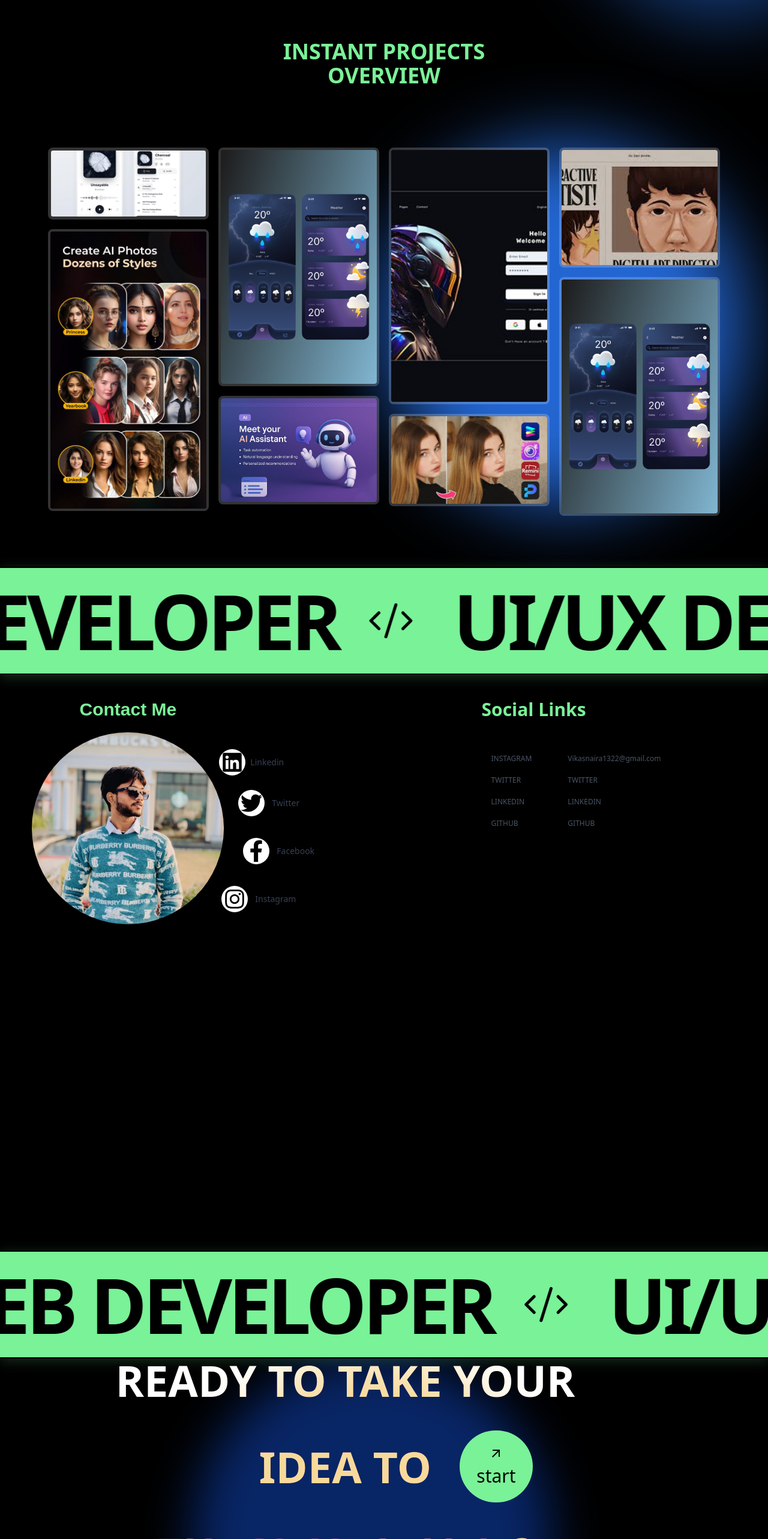
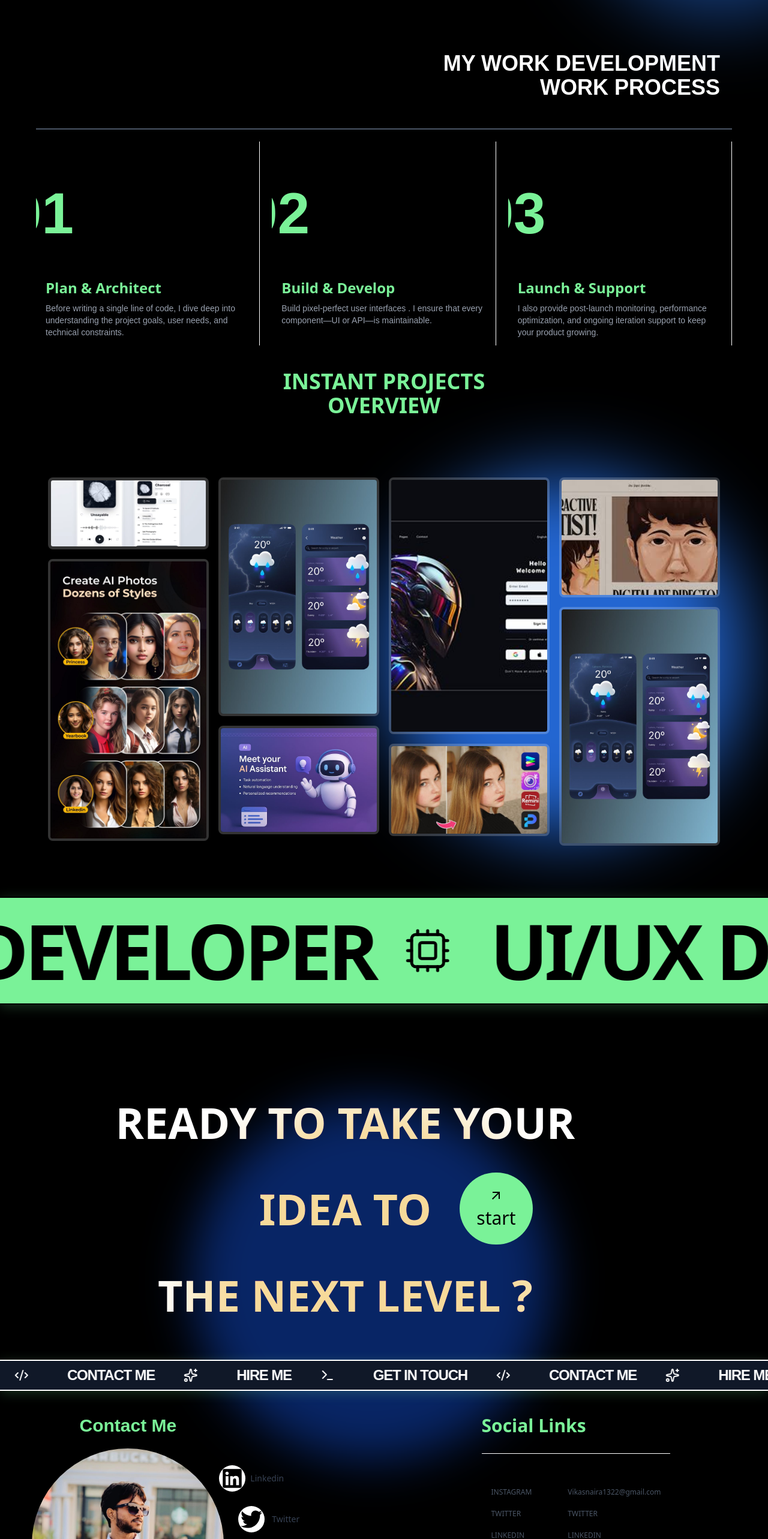
Before and after one commit to vikasnaira/My-Portfolio, a React (Vite) app: page / in a window 1280 px wide. Shown: the part 1534-4100 px from the top of the page at 60% size. Built offline with nearby package versions, Linux system fonts and the light colour scheme; a web font is replaced by a local one.

Commit message:
add work process section

```diff
--- a/src/Components/Contact.jsx
+++ b/src/Components/Contact.jsx
@@ -5,15 +5,15 @@ import { motion } from 'framer-motion';
 import Social from './Tools/Social';
 const Contact = () => {
   return (
-    <article className='h-screen  w-full flex md:flex-row flex-col items-center md:items-start text-white justify-between  font-bold'>
-    <div className="Contact w-1/3  mt-10 flex flex-col items-center j gap-5">
-    <MagneticButton children={"Contact Me"} className="text-3xl vk text-[#7AF298]"/>
+    <article className='h-screen w-full flex md:flex-row flex-col items-center md:items-start text-white justify-between  font-bold'>
+    <div className="Contact w-1/3  mt-10 flex flex-col items-center  gap-5">
+    <MagneticButton children={"Contact Me"} className="text-3xl vk text-nowrap text-[#7AF298]"/>
     <div className=" rounded-full overflow-hidden md:h-80 z-2 md:w-80 h-40 w-40 flex items-center justify-center ">
       <img src="Vikas2.jpeg" alt="" className='md:h-full object-cover md:w-full  '/>
     </div>
     </div>
 
-      <div className="flex mt-5 md:hidden gap-4">
+      <div className="flex md:hidden mt-5 gap-4">
         <button className='bg-white text-2xl text-black  p-2  rounded-full '><FaFacebookF/></button>
         <button className='bg-white text-2xl text-black  p-2  rounded-full '><FaTwitter/></button>
         <button className='bg-white text-2xl text-black  p-2  rounded-full '><FaInstagram/></button>
@@ -21,11 +21,11 @@ const Contact = () => {
       </div>
 
       <motion.div
-          initial={{ height:100, opacity: 0, rotate:90 , y:380 , x:-60 }}
-          whileInView={{rotate:0 ,y:0 ,opacity:1, x:0}}
+          initial={{ height:100, opacity: 0, x:-100,y:160, scale:0.2 }}
+          whileInView={{opacity:1, scale:1, x:0, y:0}}
           viewport={{ once:false }}
-          transition={{ duration: 0.5 }}
-          className="icons relative text-4xl hidden md:block right-25  mt-12">
+          transition={{ duration: 0.8 }}
+          className="icons relative hidden md:flex text-4xl  right-25  mt-12">
         <ul >
          <li className='p-1 absolute -left-18 top-18 flex  justify-center items-center gap-2'>
         <button className="bg-white text-black p-1 rounded-full"><FaLinkedin/></button>
@@ -50,9 +50,7 @@ const Contact = () => {
         </ul>
       </motion.div>
 
-
-
-<section className='md:w-1/2  mt-10 flex flex-col items-center w-full  gap-5'>
+<section className='md:w-1/2 mt-10 flex flex-col items-center w-full  gap-5'>
   <Social/>
 </section>
 
--- a/src/Components/Home.jsx
+++ b/src/Components/Home.jsx
@@ -5,9 +5,16 @@ import Works from './Works';
 import Contact from './Contact';
 import Lable from './Tools/Lable';
 import Footer from './Tools/Footer';
+import Procedes from './Procedes';
+import { Code2, Sparkles, Terminal, Cpu } from 'lucide-react'
 const Home = () => {
+  const serviceItems = [
+    { text: "Web Developer", icon: <Cpu className="w-16 h-16 md:w-20 md:h-20 text-black stroke-[1.5]" /> },
+    { text: "UI/UX Designer", icon: <Sparkles className="w-16 h-16 md:w-20 md:h-20 text-black stroke-[1.5]" /> }
+  ];
   return (
-    <main className='overflow-hidden bg-black w-full h-bg-red-500'>
+    <main className='overflow-hidden bg-black w-full'>
+
       <section>
         <Hero/>
       </section>
@@ -16,26 +23,27 @@ const Home = () => {
         <About/>
       </section>
 
+      <section>
+          <Procedes/>
+      </section>
 
       <section>
         <Works/>
       </section>
 
       <section>
-        <Lable/>
+        <Lable baseItems={serviceItems} text="lg:text-9xl  text-6xl" />
+      </section>
+
+
+      <section>
+        <Footer />
       </section>
 
       <section>
         <Contact/>
       </section>
 
-
-      <section>
-        <Footer/>
-      </section>
-
-
-
     </main>
   )
 }
--- a/src/Components/InstantProject.jsx
+++ b/src/Components/InstantProject.jsx
@@ -2,10 +2,10 @@ import { motion } from 'framer-motion'
 import React from 'react'
 const InstantProject = () => {
   return (
-    <article className='flex flex-col justify-center items-center gap-5 mt-10 relative w-full'>
+    <article className=' hidden md:flex flex-col justify-center items-center gap-5 mt-10 relative w-full'>
       <motion.h1
-        initial={{ y: 50, opacity: 0 }}
-        whileInView={{ y: 0, opacity: 1 }}
+        initial={{ height: 0, opacity: 0 }}
+        whileInView={{ height: 'auto', opacity: 1 }}
         viewport={{ once:false}}
         transition={{ duration: 0.5 }}
         className="text-4xl text-center font-bold overflow-hidden text-[#7AF298]">INSTANT PROJECTS <br /> OVERVIEW</motion.h1>
@@ -18,50 +18,50 @@ const InstantProject = () => {
       <div className="projectGrid z-2 columns-1 sm:columns-2 md:columns-2 lg:columns-4 md:p-20 p-10 max-w-7xl w-full mx-auto ">
 
         <motion.img
-        initial={{  opacity: 0, scale:0.9,z: -100 ,  y:50 }}
-        whileInView={{  opacity: 1 , scale:1 , y:0 ,z: 0 }}
+        initial={{  opacity: 0, scale:0.8, x:-40, }}
+        whileInView={{  opacity: 1 , scale:1 ,x:0 , }}
         viewport={{ once:false}}
         transition={{ duration: 0.5 }}
         src="Music.webp" alt="" className='w-full h-30 object-cover  border-5 border-white/20   hover:scale-103  transition-all duration-300  rounded-lg mb-4 break-inside-avoid block'/>
         <motion.img
-        initial={{  opacity: 0, scale:0.9,z: -100 ,  y:50 }}
-        whileInView={{  opacity: 1 , scale:1 , y:0 ,z: 0 }}
+        initial={{  opacity: 0, scale:0.8, x:-40, }}
+        whileInView={{  opacity: 1 , scale:1 ,x:0 , }}
         viewport={{ once:false}}
         transition={{ duration: 0.5 }}
         src="./Photos/PhotoGen.jpg" alt="" className='w-full h-auto   border-4 border-white/20  hover:scale-103  transition-all duration-300  object-cover rounded-lg mb-4 break-inside-avoid block'/>
         <motion.img
-        initial={{  opacity: 0, scale:0.9,z: -100 ,  y:50 }}
-        whileInView={{  opacity: 1 , scale:1 , y:0 ,z: 0 }}
+        initial={{  opacity: 0, scale:0.8, x:-40, }}
+        whileInView={{  opacity: 1 , scale:1 ,x:0 , }}
         viewport={{ once:false}}
         transition={{ duration: 0.5 }}
         src="./Photos/Weather.jpg" alt="" className='w-full h-auto   border-4 border-white/20   hover:scale-103  transition-all duration-300  object-cover rounded-lg mb-4 break-inside-avoid block'/>
         <motion.img
-        initial={{  opacity: 0, scale:0.9,z: -100 ,  y:50 }}
-        whileInView={{  opacity: 1 , scale:1 , y:0 ,z: 0 }}
+        initial={{  opacity: 0, scale:0.8, x:-40, }}
+        whileInView={{  opacity: 1 , scale:1 ,x:0 , }}
         viewport={{ once:false}}
         transition={{ duration: 0.5 }}
         src="./Photos/Ai.jpg" alt="" className='w-full h-auto      border-4 border-white/20    hover:scale-103  transition-all duration-300 object-cover rounded-lg mb-4 break-inside-avoid block'/>
         <motion.img
-        initial={{  opacity: 0, scale:0.9,z: -100 ,  y:50 }}
-        whileInView={{  opacity: 1 , scale:1 , y:0 ,z: 0 }}
+        initial={{  opacity: 0, scale:0.8, x:-40, }}
+        whileInView={{  opacity: 1 , scale:1 ,x:0 , }}
         viewport={{ once:false}}
         transition={{ duration: 0.5 }}
         src="./Photos/Login.jpg" alt="" className='w-full h-107    border-4 border-white/20    hover:scale-103  transition-all duration-300 object-cover rounded-lg mb-4 break-inside-avoid block '/>
         <motion.img
-        initial={{  opacity: 0, scale:0.9,z: -100 ,  y:50 }}
-        whileInView={{  opacity: 1 , scale:1 , y:0 ,z: 0 }}
+        initial={{  opacity: 0, scale:0.8, x:-40, }}
+        whileInView={{  opacity: 1 , scale:1 ,x:0 , }}
         viewport={{ once:false}}
         transition={{ duration: 0.5 }}
         src="./Photos/enh.jpg" alt="" className='w-100 h-auto     border-4 border-white/20     hover:scale-103  transition-all duration-300  object-cover rounded-lg mb-4 break-inside-avoid block '/>
         <motion.img
-        initial={{  opacity: 0, scale:0.9,z: -100 ,  y:50 }}
-        whileInView={{  opacity: 1 , scale:1 , y:0 ,z: 0 }}
+        initial={{  opacity: 0, scale:0.8, x:-40, }}
+        whileInView={{  opacity: 1 , scale:1 ,x:0 , }}
         viewport={{ once:false}}
         transition={{ duration: 0.5 }}
         src="./Photos/vk.jfif" alt="" className='w-full h-50     border-4 border-white/20      hover:scale-103  transition-all duration-300  object-cover rounded-lg mb-4 break-inside-avoid block'/>
         <motion.img
-        initial={{  opacity: 0, scale:0.9,z: -100 ,  y:50 }}
-        whileInView={{  opacity: 1 , scale:1 , y:0 ,z: 0 }}
+        initial={{  opacity: 0, scale:0.8, x:-40, }}
+        whileInView={{  opacity: 1 , scale:1 ,x:0 , }}
         viewport={{ once:false}}
         transition={{ duration: 0.5 }}
         src="./Photos/Weather.jpg" alt="" className='w-full  border-4 border-white/20       hover:scale-103  transition-all duration-300  h-auto object-cover rounded-lg mb-4 break-inside-avoid block'/>
--- a/src/Components/Navbar.jsx
+++ b/src/Components/Navbar.jsx
@@ -15,7 +15,7 @@ const Navbar = () => {
                <Link to="/"><MagneticButton children={"Home"}/></Link>
                <Link to="/about"><MagneticButton children={"About"}/></Link>
         </div>
-            <RxComponent1 className='tet-white text-xl md:hidden'/>
+            <RxComponent1 className='text-white text-xl md:hidden'/>
     </div>
   )
 }
--- /dev/null
+++ b/src/Components/Procedes.jsx
@@ -0,0 +1,24 @@
+import React from 'react'
+import ProTile from './Tools/ProTile'
+import { motion } from 'framer-motion'
+motion
+const Procedes = () => {
+  return (
+    <motion.article
+    initial={{opacity:0, y:50}}
+    whileInView={{opacity:1, y:0}}
+    viewport={{once:false}}
+    transition={{duration:0.5}}
+    className="flex flex-col mt-10 px-6 md:px-15">
+      <h1 className='md:text-4xl text-2xl   text-white md:text-right font-bold vk md:p-5'>MY WORK DEVELOPMENT <br /> WORK PROCESS</h1>
+      <hr className="border-gray-600 mt-7 border-1" />
+      <div className="grid md:grid-cols-3  gap-5 grid-cols-1 mt-5 ">
+      <ProTile Num="01" Heading="Plan & Architect" Description="Before writing a single line of code, I dive deep into understanding the project goals, user needs, and technical constraints." />
+      <ProTile Num="02" Heading="Build & Develop" Description="Build pixel-perfect user interfaces . I ensure that every component—UI or API—is maintainable." />
+      <ProTile Num="03" Heading="Launch & Support" Description="I also provide post-launch monitoring, performance optimization, and ongoing iteration support to keep your product growing." />
+      </div>
+    </motion.article>
+  )
+}
+
+export default Procedes
--- a/src/Components/Tools/Footer.jsx
+++ b/src/Components/Tools/Footer.jsx
@@ -2,15 +2,17 @@ import React from 'react'
 import MagneticButton from './Magnetbutton'
 import { MdArrowOutward } from "react-icons/md";
 import Lable from './Lable';
-
+import { Code2, Sparkles, Terminal, Cpu } from 'lucide-react'
 
 const Footer = () => {
+  const techItems = [
+    { text: "Get in Touch", icon: <Code2  /> },
+    { text: "Contact Me ", icon: <Sparkles /> },
+    { text: "Hire Me", icon: <Terminal/> }
+  ];
   return (
     <article className='text-2xl  mt-40 relative'>
 
-      <section>
-        <Lable/>
-      </section>
 
       <div className='
       absolute
@@ -33,6 +35,14 @@ const Footer = () => {
         <hr className='w-full mt-2 bg-gray-500'/>
         <h1>{"/>"}</h1>
        </div>
+
+
+
+      <section>
+       <Lable baseItems={techItems} className="bg-gray-900 border-white text-white h-10" text="vk  text-white md:text-2xl"  />
+      </section>
+
+
     </article>
   )
 }
--- a/src/Components/Tools/Lable.jsx
+++ b/src/Components/Tools/Lable.jsx
@@ -1,9 +1,8 @@
 import React, { useRef, useState } from 'react'
 import { motion, useScroll, useTransform, useSpring } from 'framer-motion'
-// Professional modern icons import kiye
-import { Code2, Sparkles, Terminal, Cpu } from 'lucide-react'
 
-const Lable = () => {
+// defaultItems rkhe hain taaki agar aap props na bhi bhejo, toh ye crash na ho
+const Label = ({ baseItems = [] , className = "" , text = "" }) => {
   const containerRef = useRef(null);
   const [hoverOffset, setHoverOffset] = useState(0);
 
@@ -12,44 +11,47 @@ const Lable = () => {
     offset: ["start end", "end start"]
   });
 
-
   const scrollX = useTransform(scrollYProgress, [0, 1], [0, -1000]);
   const combinedX = useTransform(scrollX, (latestScroll) => latestScroll + hoverOffset);
-
-
   const smoothX = useSpring(combinedX, { stiffness: 80, damping: 25 });
 
+  // Marquee smooth chale isliye items ko repeat karna zaroori hota hai
+  // Agar kam items hain toh hum unhe 3-4 baar repeat kar dete hain
+  const repeatedItems = baseItems.length > 0
+    ? Array(4).fill(baseItems).flat()
+    : [];
 
-  const marqueeItems = [
-    { text: "Web Developer", icon: <Code2 className="w-16 h-16 md:w-20 md:h-20 text-black stroke-[1.5]" /> },
-    { text: "UI/UX Designer", icon: <Sparkles className="w-16 h-16 md:w-20 md:h-20 text-black stroke-[1.5]" /> },];
-
-  const repeatedItems = [...marqueeItems];
+  if (repeatedItems.length === 0) return null; // Agar koi data nahi hai toh kuch render nahi hoga
 
   return (
-    <div
+    <motion.div
+    initial={{ opacity: 0 ,y:50}}
+    whileInView={{ opacity: 1 ,y:0}}
+    transition={{ duration: 0.5 }}
       ref={containerRef}
       onMouseEnter={() => setHoverOffset(-200)}
       onMouseLeave={() => setHoverOffset(0)}
-      className='w-full border-y-2 border-black py-6 z-99 bg-[#7AF298] overflow-x-hidden cursor-pointer select-none relative flex items-center shadow-[0_4px_20px_rgba(122,242,152,0.2)]'
+      className={` ${className} w-full border-y-2 border-black py-6 z-1 overflow-y-hidden bg-[#7AF298] overflow-x-hidden cursor-pointer select-none relative flex items-center shadow-[0_4px_20px_rgba(122,242,152,0.2)]`}
     >
         <motion.div
           style={{ x: smoothX }}
           className='flex items-center gap-16 whitespace-nowrap will-change-transform'
         >
           {repeatedItems.map((item, index) => (
-            <div key={index} className="flex items-center gap-12">
-              <h1 className='text-7xl md:text-8xl lg:text-9xl text-black font-extrabold tracking-tighter uppercase'>
+            <div key={index} className="flex items-center gap-12 group"> {/* group class add ki taaki icon rotate work kare */}
+              <h1 className={` ${text} text-black font-extrabold tracking-tighter uppercase`}>
                 {item.text}
               </h1>
-              <div className="flex items-center justify-center transform group-hover:rotate-12 transition-transform duration-300">
-                {item.icon}
-              </div>
+              {item.icon && (
+                <div className="flex items-center justify-center transform group-hover:rotate-12 transition-transform duration-300">
+                  {item.icon}
+                </div>
+              )}
             </div>
           ))}
         </motion.div>
-    </div>
+    </motion.div>
   )
 }
 
-export default Lable
+export default Label;
--- /dev/null
+++ b/src/Components/Tools/ProTile.jsx
@@ -0,0 +1,18 @@
+import { motion } from 'framer-motion'
+import React from 'react'
+const ProTile = ({Num="", Heading="", Description=""}) => {
+  return (
+    <motion.article
+    initial={{opacity:0, y:50}}
+    whileInView={{opacity:1, y:0}}
+    viewport={{once:false}}
+    transition={{duration:0.5}}
+     className='text-white overflow-hidden md:border-b-0 border-b py-3 md:px-4 px-0 md:border-r'>
+    <h1 className="text-8xl py-15 w-fit md:-translate-x-15 -translate-x-10  font-bold vk text-[#7AF298]">{Num}</h1>
+    <h2 className="text-2xl font-bold mb-2 text-[#7AF298]">{Heading}</h2>
+    <p className="text-gray-400 text-sm  vk">{Description}</p>
+    </motion.article>
+  )
+}
+
+export default ProTile
--- a/src/Components/Tools/Social.jsx
+++ b/src/Components/Tools/Social.jsx
@@ -2,9 +2,21 @@ import React from 'react'
 
 const Social = () => {
   return (
-    <article className="relative flex flex-col  items-center md:items-start w-full md:w-fit">
-        <h1 className='text-3xl text-[#7AF298] font-bold w-fit bg-black' >Social Links</h1>
-        <div className="flex  justify-between md:justify-center md:w-fit w-full p-4 items-center md:items-start md:gap-15">
+    <article className="relative flex flex-col px-4 items-center md:items-start w-full md:w-fit">
+
+
+      <hr className=' bg-gray-500 w-full md:hidden'/>
+
+      <div className='flex md:hidden py-5 text-xs justify-between font-thin w-full p-2'>
+        <button>+91 8198947026</button>
+        <button>Vikasnaira1322@gmail.com</button>
+      </div>
+
+
+        <h1 className='text-3xl text-[#7AF298] font-bold w-fit hidden md:block' >Social Links</h1>
+      <hr className=' bg-gray-500 w-full hidden md:block mt-7'/>
+
+        <div className=" justify-between md:justify-center md:w-fit w-full p-4 items-center md:items-start md:gap-15 hidden md:flex">
         <ul className=' mt-10 flex flex-col gap-5 font-medium '>
             <li className='text-xs text-gray-600'>INSTAGRAM</li>
             <li className='text-xs text-gray-600'>TWITTER</li>
--- a/src/index.css
+++ b/src/index.css
@@ -84,10 +84,7 @@ video{
  font-family: "Kaushan Script", cursive;
   font-weight: 100;
 }
-.vk:hover{
-    text-shadow: 1px -1px 10px blue;
 
-}
 
 /* From Uiverse.io by adamgiebl */
 .connect{
```
